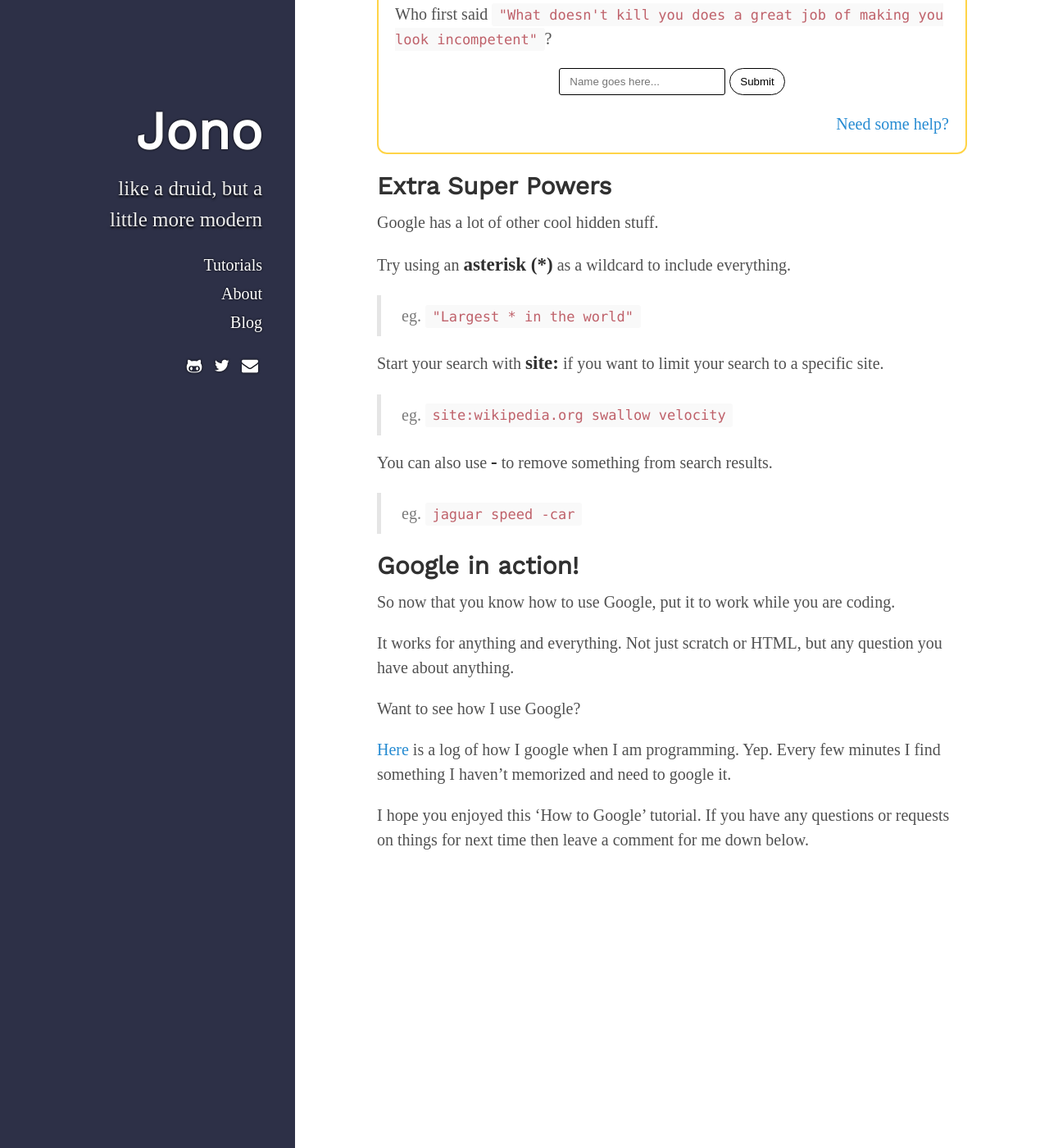
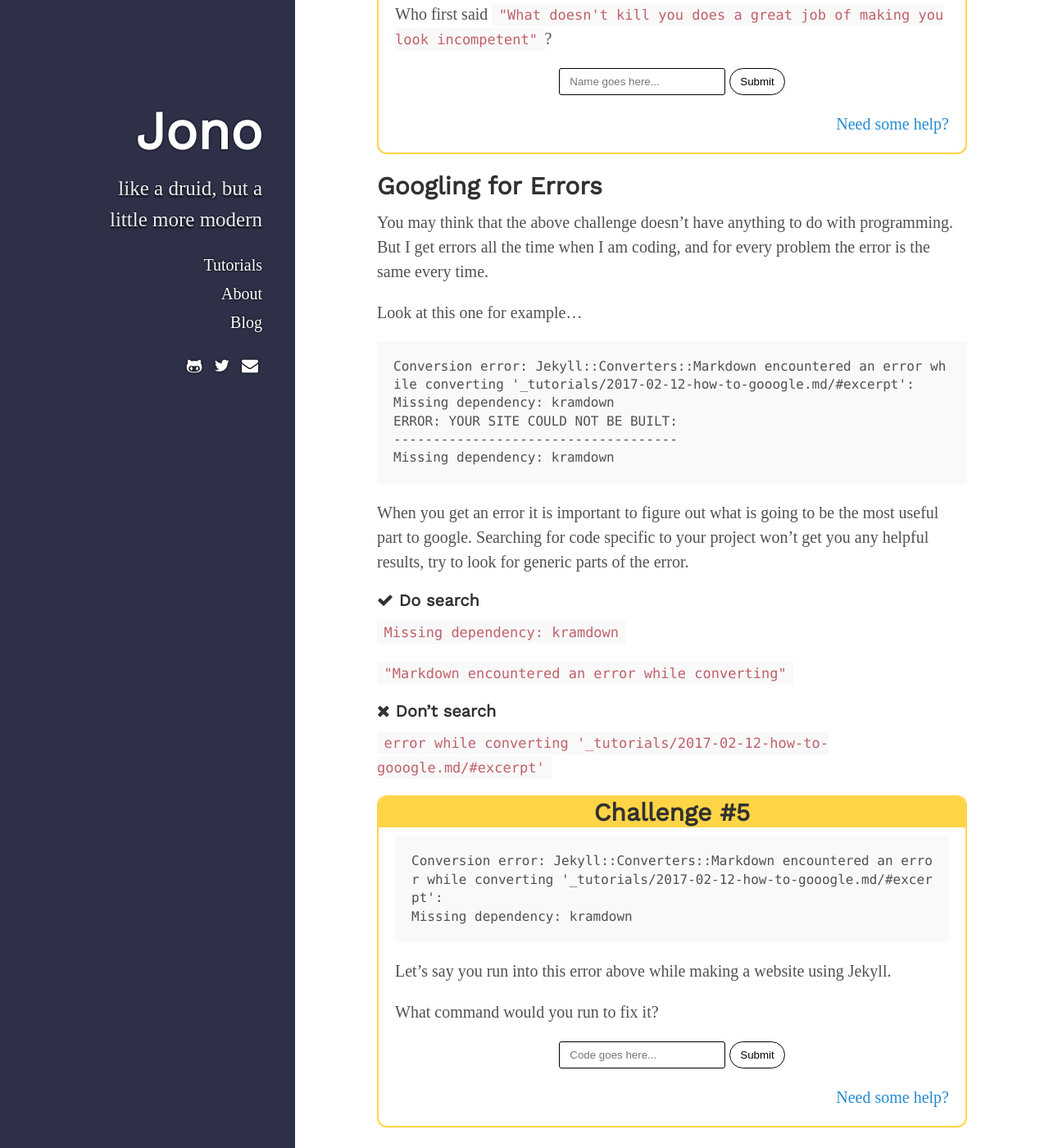
Before and after one commit to foopod/blog-2.0, a Jekyll site: the page built from _tutorials/how-to-gooogle.md, in a window 1280 px wide and 1400 px high, scrolled down 3116 px. Shown: the whole window at 82% size. Built offline with Jekyll 4.4.1, drawn with Linux system fonts in a browser that asks for light colours; nearby versions of some CDN libraries; some web fonts are replaced; comment, search, counter and statistics services are not loaded; some of the changed text lies outside the part shown.

Commit message:
how to google for errors

````diff
--- a/_tutorials/how-to-gooogle.md
+++ b/_tutorials/how-to-gooogle.md
@@ -169,6 +169,66 @@ function jsTestFour(){
         document.getElementById("jsTestFourContainer").innerHTML = '<p class="correct">Correct!</p><p >Notice how the quotation marks helped narrow down the search?</p>';
     } else {
         document.getElementById("jsTestFourContainer").insertAdjacentHTML( 'beforeend', '<p id="jsTestFourError" class="incorrect">Nope.</p>' );
+    }
+}
+</script>
+</div>
+</div>
+
+## Googling for Errors
+
+You may think that the above challenge doesn't have anything to do with programming. But I get errors all the time when I am coding, and for every problem the error is the same every time.
+
+Look at this one for example...
+
+```
+Conversion error: Jekyll::Converters::Markdown encountered an error while converting '_tutorials/2017-02-12-how-to-gooogle.md/#excerpt':
+Missing dependency: kramdown
+ERROR: YOUR SITE COULD NOT BE BUILT:
+------------------------------------
+Missing dependency: kramdown
+```
+
+When you get an error it is important to figure out what is going to be the most useful part to google. Searching for code specific to your project won't get you any helpful results, try to look for generic parts of the error.
+
+#### <i class="fa fa-check" aria-hidden="true"></i> Do search
+
+`Missing dependency: kramdown`
+
+`"Markdown encountered an error while converting"`
+
+#### <i class="fa fa-times" aria-hidden="true"></i> Don't search
+
+`error while converting '_tutorials/2017-02-12-how-to-gooogle.md/#excerpt'`
+
+<div class="challengeContainer" markdown="1">
+{:.challengeTitle}
+## Challenge #5
+<div class="challengeContent" markdown="1">
+
+```
+Conversion error: Jekyll::Converters::Markdown encountered an error while converting '_tutorials/2017-02-12-how-to-gooogle.md/#excerpt':
+Missing dependency: kramdown
+```
+
+Let's say you run into this error above while making a website using Jekyll.
+
+What command would you run to fix it?
+<p class="challengeEntry" id="jsTestFiveTarget"></p>
+<p id="jsTestFiveContainer" class="challengeEntry"><input placeholder="Code goes here..." type="text" id="jsTestFive"><button type="button" onclick="jsTestFive()">Submit</button></p>
+<p style="text-align:right;"><a href='http://google.com/search?q="What+doesn%27t+kill+you+does+a+great+job+of+making+you+look+incompetent"' target="_blank">Need some help?</a></p>
+
+<script>
+function jsTestFive(){
+    if(document.getElementById("jsTestFiveError")){
+        document.getElementById("jsTestFiveError").remove();
+    }
+    var input = document.getElementById("jsTestFive").value.toLowerCase();
+    if(input.includes("bundle") || input.includes("install") || input.includes("gem")){
+        document.getElementById("jsTestFiveTarget").innerHTML = "<pre><code>Successfully installed kramdown-1.13.2</code></pre>";
+        document.getElementById("jsTestFiveContainer").innerHTML = '<p class="correct">Correct!</p>';
+    } else {
+        document.getElementById("jsTestFiveContainer").insertAdjacentHTML( 'beforeend', '<p id="jsTestFiveError" class="incorrect">Nope.</p>' );
     }
 }
 </script>
````
Also changed, not shown: other parts of _tutorials/how-to-gooogle.md (+1 -1 lines).
